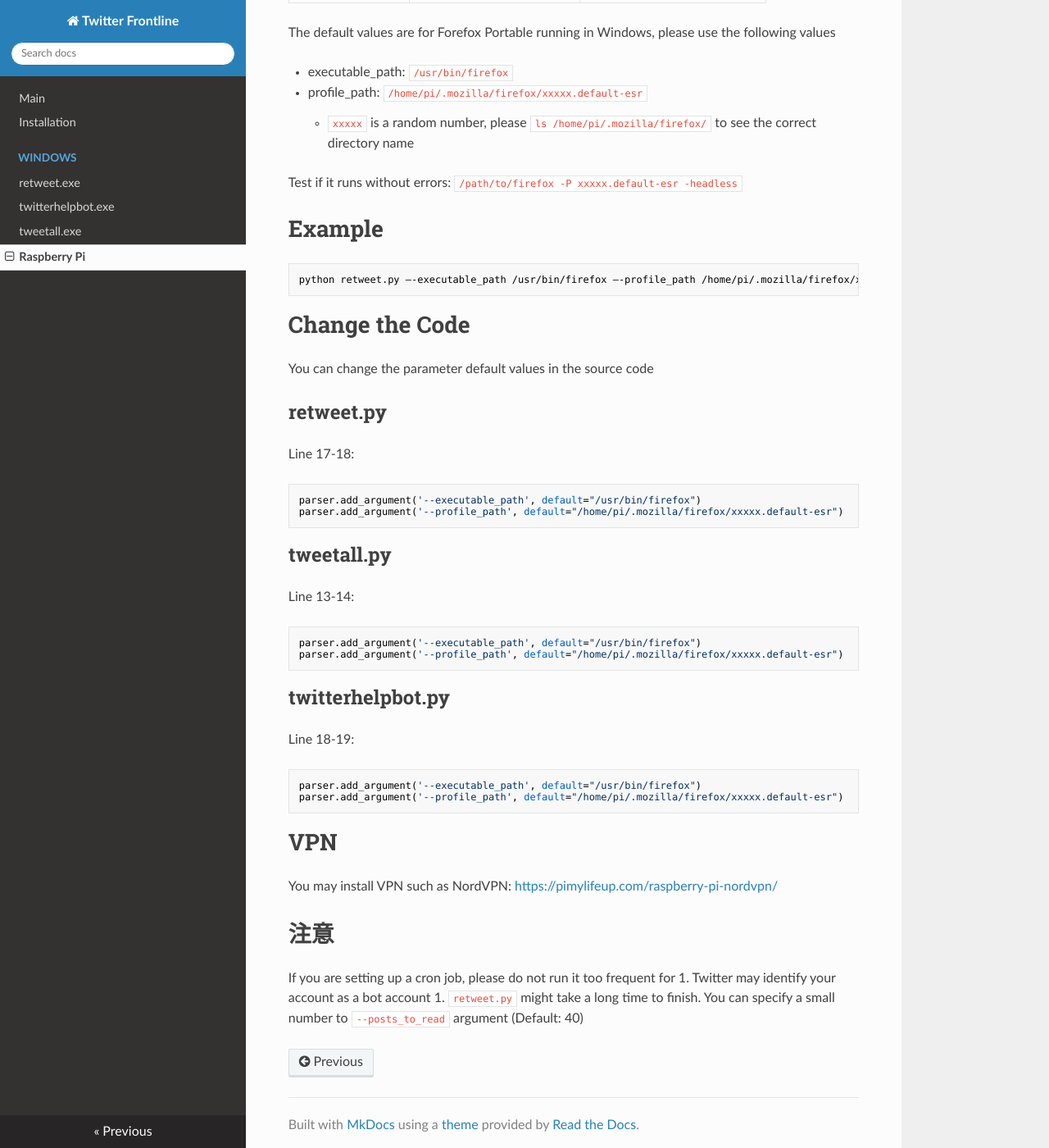
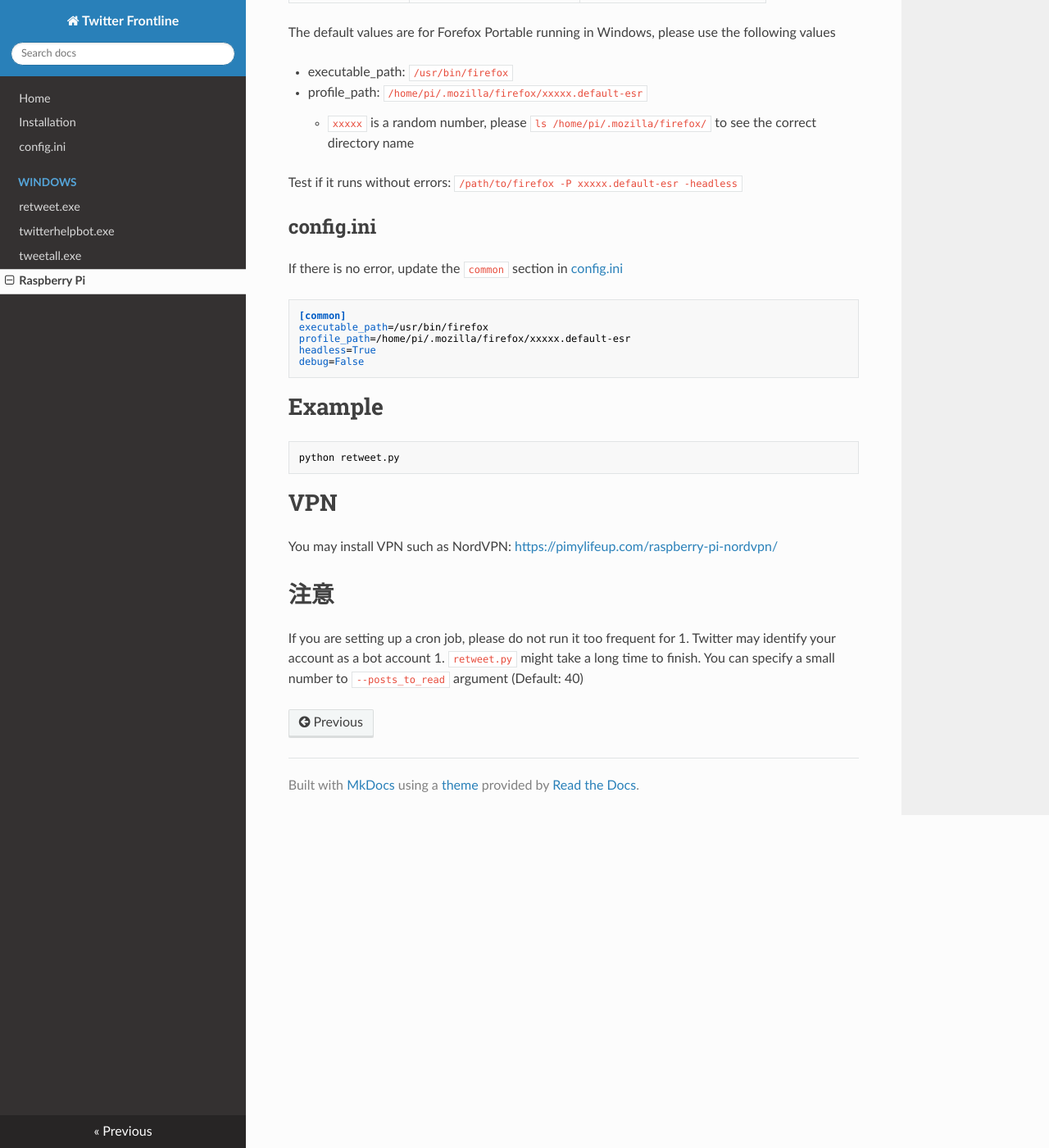
Before and after one commit to bbbbotty/twitter-frontline, an MkDocs documentation site: the page built from docs/pi.md, in a window 1280 px wide and 1400 px high, scrolled down 1061 px. Shown: the whole window at 82% size. Built offline with MkDocs 1.6.1, drawn with Linux system fonts in a browser that asks for light colours; nearby versions of some CDN libraries; old or Windows-style settings are respelled for this version of MkDocs.

Commit message:
Updated documentation for the new version

````diff
--- a/docs/pi.md
+++ b/docs/pi.md
@@ -31,30 +31,19 @@ The default values are for Forefox Portable running in Windows, please use the f
 
 Test if it runs without errors: `/path/to/firefox -P xxxxx.default-esr -headless`
 
+## config.ini
+If there is no error, update the `common` section in [config.ini](config.md)
+```
+[common]
+executable_path=/usr/bin/firefox
+profile_path=/home/pi/.mozilla/firefox/xxxxx.default-esr
+headless=True
+debug=False
+```
+
 # Example
 ```
-python retweet.py –-executable_path /usr/bin/firefox –-profile_path /home/pi/.mozilla/firefox/xxxxx.default-esr --headless
-```
-
-# Change the Code
-You can change the parameter default values in the source code
-## retweet.py
-Line 17-18:
-```
-parser.add_argument('--executable_path', default="/usr/bin/firefox")
-parser.add_argument('--profile_path', default="/home/pi/.mozilla/firefox/xxxxx.default-esr")
-```
-## tweetall.py
-Line 13-14:
-```
-parser.add_argument('--executable_path', default="/usr/bin/firefox")
-parser.add_argument('--profile_path', default="/home/pi/.mozilla/firefox/xxxxx.default-esr")
-```
-## twitterhelpbot.py
-Line 18-19:
-```
-parser.add_argument('--executable_path', default="/usr/bin/firefox")
-parser.add_argument('--profile_path', default="/home/pi/.mozilla/firefox/xxxxx.default-esr")
+python retweet.py
 ```
 
 # VPN
--- a/mkdocs.yml
+++ b/mkdocs.yml
@@ -1,7 +1,8 @@
 site_name: Twitter Frontline
-pages:
-  - Main: index.md
+nav:
+  - Home: index.md
   - Installation: install.md
+  - config.ini: config.md
   - Windows:
     - retweet.exe: retweet.md
     - twitterhelpbot.exe: twitterhelpbot.md
````
Also changed, not shown: docs/config.md (added, +72 -0 lines), docs/retweet.md (+2 -1 lines), docs/tweetall.md (+2 -1 lines), docs/twitterhelpbot.md (+2 -1 lines).
